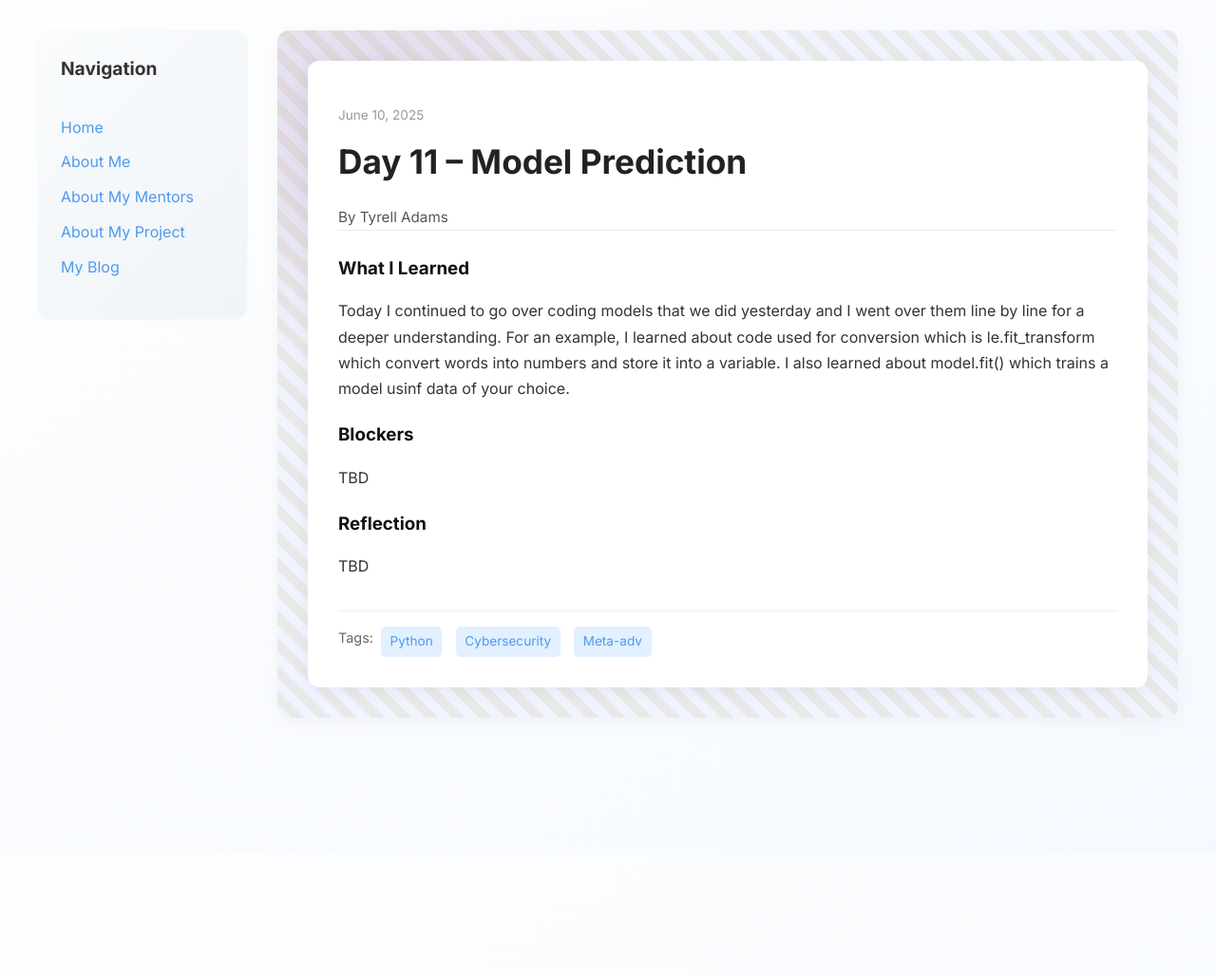
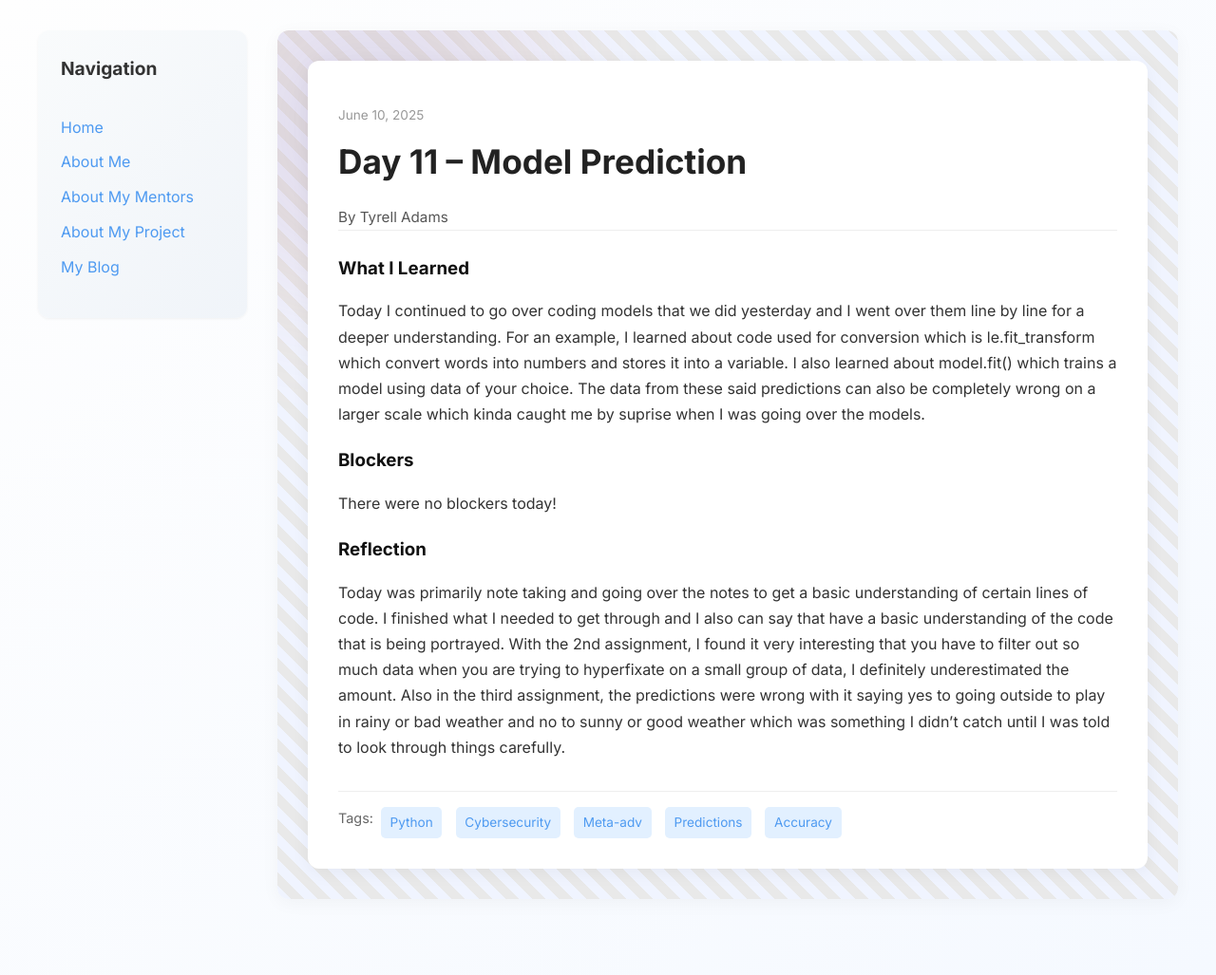
Before and after one commit to Tyrell-Adams/Tyrell-Adams.github.io, a Jekyll site: the page built from _posts/2025-06-10-day-11.md, in a window 1280 px wide. Shown: the whole page at 95% size. Built offline with Jekyll 4.4.1, drawn with Linux system fonts in a browser that asks for light colours; before the commit the page ends 900 px from its top, so only the background shows below that.

Commit message:
Update 2025-06-10-day-11.md

```diff
--- a/_posts/2025-06-10-day-11.md
+++ b/_posts/2025-06-10-day-11.md
@@ -4,12 +4,12 @@ title: "Day 11 – Model Prediction"
 date: 2025-06-10
 author: Tyrell Adams
 permalink: /day11.html
-tags: ["Python", "Cybersecurity", "Meta-adv"]
+tags: ["Python", "Cybersecurity", "Meta-adv", "Predictions", "Accuracy"]
 
 what_i_learned: |
-  Today I continued to go over coding models that we did yesterday and I went over them line by line for a deeper  understanding. For an example, I learned about code used for conversion which is le.fit_transform which convert words into numbers and store it into a variable. I also learned about model.fit() which trains a model usinf data of your choice.
+  Today I continued to go over coding models that we did yesterday and I went over them line by line for a deeper  understanding. For an example, I learned about code used for conversion which is le.fit_transform which convert words into numbers and stores it into a variable. I also learned about model.fit() which trains a model using data of your choice. The data from these said predictions can also be completely wrong on a larger scale which kinda caught me by suprise when I was going over the models.
 blockers: |
-  TBD
+  There were no blockers today!
 reflection: |
-  TBD
+  Today was primarily note taking and going over the notes to get a basic understanding of certain lines of code. I finished what I needed to get through and I also can say that have a basic understanding of the code that is being portrayed. With the 2nd assignment, I found it very interesting that you have to filter out so much data when you are trying to hyperfixate on a small group of data, I definitely underestimated the amount. Also in the third assignment, the predictions were wrong with it saying yes to going outside to play in rainy or bad weather and no to sunny or good weather which was something I didn't catch until I was told to look through things carefully.
 ---
```
